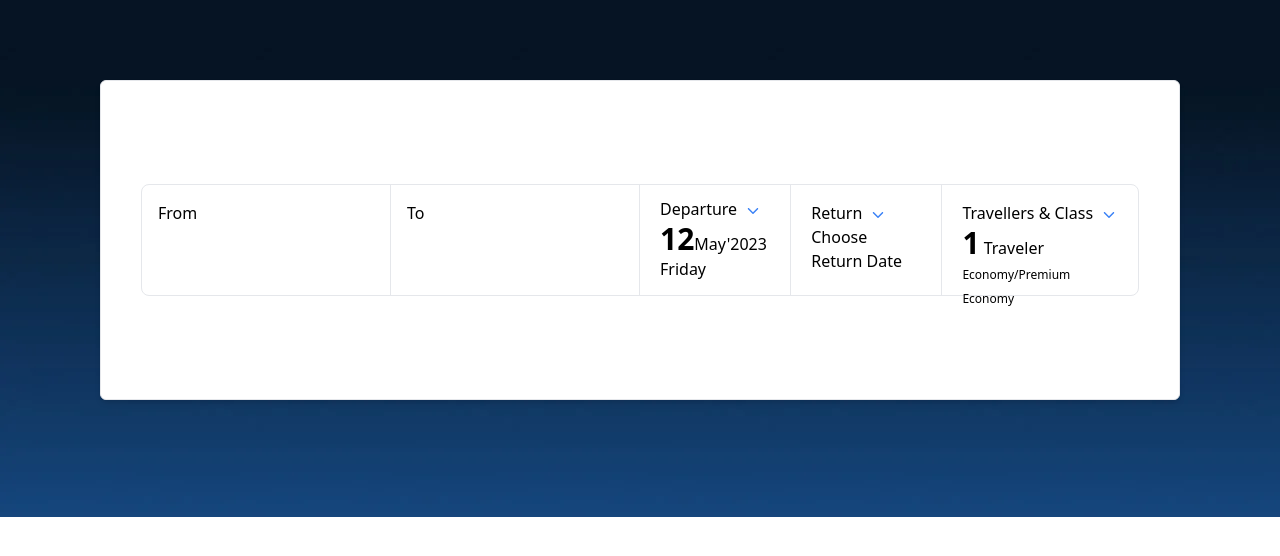
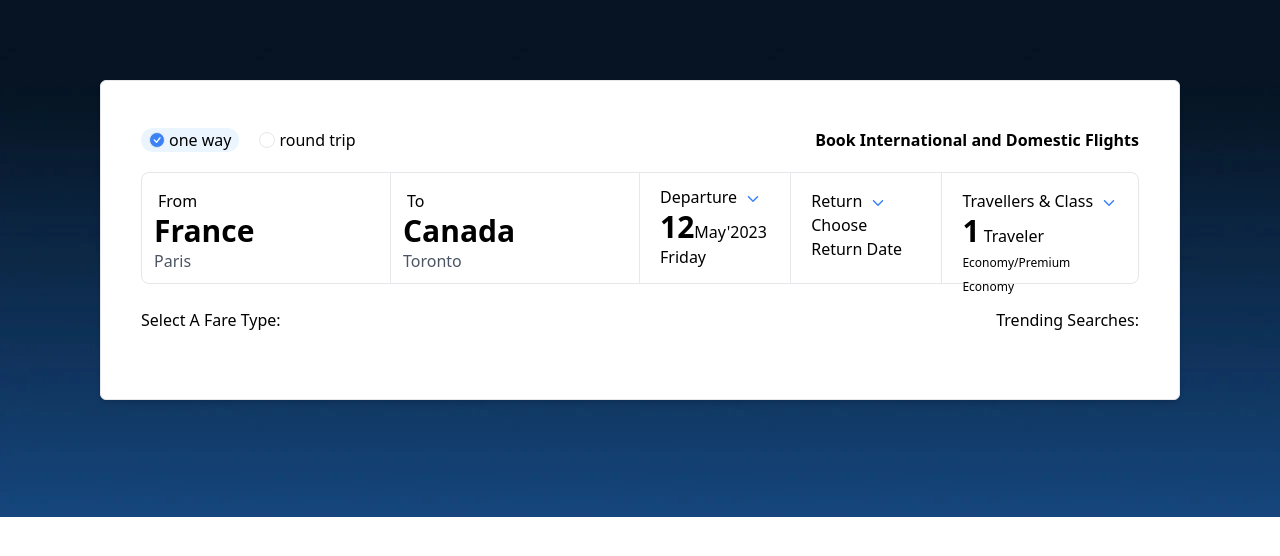
Before and after one commit to info-mdshakeeb/make-my-trip-test, a React (Vite) app: page / in a window 1280 px wide. Shown: the top 556 px of the page. Built offline with nearby package versions, Linux system fonts and the light colour scheme.

Commit message:
added categories

```diff
--- a/src/App.jsx
+++ b/src/App.jsx
@@ -2,12 +2,13 @@ import { IoIosArrowDown } from "react-icons/io";
 import formLocation from '../public/formLocation.json';
 import toLocation from '../public/toLocation.json';
 import Calendar from './Components/Calendar';
+import Categories from "./Components/Categories";
 import Search from './Components/Search';
 import Traveler from './Components/Traveler';
 import { useRoot } from "./Context/Root";
 
 function App() {
-  const { selectDepartureDate, showSearchForm, setShowSearchForm, showSearchTo, setShowSearchTo, departure, setDeparture, returnDate, setReturnDate, selectReturnDate, showTraveler, setShowTraveler, totalTraveler, ticketClass, adultsTraveler, infantsTraveler, locationForm, locationTo } = useRoot()
+  const { selectDepartureDate, showSearchForm, setShowSearchForm, showSearchTo, setShowSearchTo, departure, setDeparture, returnDate, setReturnDate, selectReturnDate, showTraveler, setShowTraveler, totalTraveler, ticketClass, adultsTraveler, infantsTraveler, locationForm, locationTo, showWithCategories, setActive, setShowWithCategories } = useRoot()
 
   const headFunction = () => {
     setShowSearchForm(false)
@@ -47,6 +48,8 @@ function App() {
     setDeparture(false)
     setShowSearchTo(false)
     setShowTraveler(false)
+    setActive("round trip")
+    setShowWithCategories(true)
   }
   const handleTraveler = (e) => {
     e.stopPropagation()
@@ -56,11 +59,13 @@ function App() {
     setShowSearchTo(false)
     setShowTraveler(true)
   }
+
   return (
     <div className="h-screen bg-white" onClick={headFunction}>
       <div className='bg-[url(./assets/download.webp)] object-fill bg-no-repeat h-[550px] p-10' >
         <div className=" container  mx-auto px-[60px] py-[40px]" >
-          <div className="h-80 bg-white  border rounded-md shadow-md flex items-center px-10">
+          <div className="h-80 bg-white  border rounded-md shadow-md flex flex-col items-center justify-center px-10">
+            <Categories />
             <div className="h-28 w-full rounded-lg border flex ">
               <div className="w-1/2 flex">
                 <div className={`w-1/2 border-r pt-4 cursor-pointer hover:bg-[#eaf5ff] transition duration-400 ease-in-out  ${showSearchForm ? "bg-[#eaf5ff] " : undefined}`} onClick={handleForm}>
@@ -101,7 +106,7 @@ function App() {
                   <div className="">Return
                     <IoIosArrowDown className="inline-block ml-2 text-blue-500" />
                   </div>
-                  {selectReturnDate ? <p><span className="text-3xl font-bold">
+                  {selectReturnDate && showWithCategories ? <p><span className="text-3xl font-bold">
                     {selectReturnDate.format('DD')}</span>
                     <span>{selectReturnDate.format('MMM')}'</span>
                     <span>{selectReturnDate.format('YYYY')}</span>
@@ -118,8 +123,8 @@ function App() {
                     <span className='text-xs'>{ticketClass} </span>
                   </p>
                   {adultsTraveler < infantsTraveler ?
-                    <div className=" relative top-4">
-                      <p className='text-xs bg-red-300 text-red-700'>Number of infants cannot be more than adults</p>
+                    <div className=" relative top-0">
+                      <p className='text-xs bg-red-300 text-red-700 px-2'>Number of infants cannot be more than adults</p>
                     </div> : null}
                   <div className={`${adultsTraveler < infantsTraveler ? '-mt-[90px]' : '-mt-14'}`}>
                     {showTraveler && (
@@ -128,7 +133,16 @@ function App() {
                 </div>
               </div>
             </div>
+            <div className="flex h-16 mt-6 w-full justify-between">
+              <div className="">
+                <p>Select A Fare Type:</p>
+              </div>
+              <div className="">
+                Trending Searches:
+              </div>
+            </div>
           </div>
+
         </div>
       </div>
     </div>
--- /dev/null
+++ b/src/Components/Categories.jsx
@@ -0,0 +1,38 @@
+import React from 'react';
+import { BsCheck } from "react-icons/bs";
+import { useRoot } from '../Context/Root';
+
+const Categories = () => {
+    const { active, setActive, setShowWithCategories } = useRoot()
+    const categories = ["one way", "round trip"]
+    return (
+        <>
+            <div className="flex justify-between h-16 items-center w-full">
+                <div className='flex gap-3'>
+                    {categories.map((item, i) =>
+                        <div onClick={() => {
+                            setActive(item)
+                            if (item === "one way") {
+                                setShowWithCategories(false)
+                                return
+                            }
+                            setShowWithCategories(true)
+                        }
+                        }
+
+                            className={`flex items-center cursor-pointer  ${active === item ? "bg-[#eaf5ff] " : ""} px-2 rounded-full`} key={i}>
+                            <div className={` ${active === item ? "bg-blue-500  " : ""} gap-3
+                            h-4 w-4 rounded-full border mr-1 flex items-center justify-center `} >
+                                {active === item && <BsCheck className="text-white" />}
+                            </div>
+                            <div className="">{item}</div>
+                        </div>
+                    )}
+                </div>
+                <div className=" font-bold">Book International and Domestic Flights</div>
+            </div>
+        </>
+    );
+};
+
+export default Categories;
--- a/src/Components/Search.jsx
+++ b/src/Components/Search.jsx
@@ -6,7 +6,7 @@ import { useRoot } from '../Context/Root';
 const Search = ({ type, data }) => {
     const { setLocationForm, setLocationTo, setShowSearchForm, setShowSearchTo } = useRoot()
     //load limited data from json file
-    const limitedData = data.slice(0, 5);
+    const limitedData = data.slice(0, 6);
     // implement search functionality
     const [search, setSearch] = useState("");
     const [searchData, setSearchData] = useState([]);
@@ -22,8 +22,8 @@ const Search = ({ type, data }) => {
         e.stopPropagation(); setShowSearchForm(false); setShowSearchTo(false)
     }
     return (
-        <div className='h-60 shadow-md w-[340px] bg-white overflow-y-scroll mt-3 rounded-md z-30 relative'>
-            <form className="mb-5 sticky top-0">
+        <div className='h-60 shadow-md w-[340px] bg-white overflow-y-scroll  rounded-md z-30 relative -mt-14'>
+            <form className="mb-1 sticky top-0">
                 <input
                     onChange={(e) => setSearch(e.target.value)}
                     type="text" placeholder="Search" className=" p-3 rounded-md border  w-full" />
@@ -40,7 +40,7 @@ const Search = ({ type, data }) => {
                                     }
                                     else if (type === "to") { setLocationTo(item) }
                                 }}
-                                className="flex items-center border-b p-1 cursor-pointer hover:bg-[#eaf5ff] transition duration-400 ease-in-out text-sm">
+                                className="flex items-center border-b py-1  cursor-pointer hover:bg-[#eaf5ff] transition duration-400 ease-in-out text-sm pl-5">
                                 <RiFlightTakeoffFill className="text-2xl mr-5" />
                                 <div className="flex justify-between w-full items-center">
                                     <div className="flex flex-col">
@@ -53,11 +53,10 @@ const Search = ({ type, data }) => {
                                 </div>
                             </div>
                         </div>
-
                     ))
                 }
             </div> : <div className="flex justify-center items-center h-20">
-                no data found
+                no country found
             </div>
             }
         </div>
--- a/src/Context/Root.jsx
+++ b/src/Context/Root.jsx
@@ -4,9 +4,21 @@ export const root = createContext();
 const Root = ({ children }) => {
 
     // form start
-    const [locationForm, setLocationForm] = useState({})
-    const [locationTo, setLocationTo] = useState({})
+    const [locationForm, setLocationForm] = useState({
+        "countryName": "France",
+        "airportLocation": "Paris",
+        "sortForm": "FRA"
+    })
+    const [locationTo, setLocationTo] = useState({
+        "countryName": "Canada",
+        "airportLocation": "Toronto",
+        "sortForm": "CAN"
+    })
 
+
+    // categories
+    const [active, setActive] = useState("one way")
+    const [showWithCategories, setShowWithCategories] = useState(false)
 
     //Calendar state
     //date picker
@@ -35,7 +47,9 @@ const Root = ({ children }) => {
 
     //totalTraveler
     const [selectDepartureDate, setSelectDepartureDate] = useState(currentDate);
-    const [selectReturnDate, setSelectReturnDate] = useState(false);
+    // return data must be after departure Date
+    const [selectReturnDate, setSelectReturnDate] = useState(currentDate.add(1, 'day'));
+
     const [departure, setDeparture] = useState(false)
 
     //child error :
@@ -50,7 +64,7 @@ const Root = ({ children }) => {
 
     const value = {
         today, setToday, selectDepartureDate, setSelectDepartureDate, showSearchForm, setShowSearchForm, showSearchTo, setShowSearchTo, departure, setDeparture, returnDate, setReturnDate, selectReturnDate, setSelectReturnDate, showTraveler, setShowTraveler, totalTraveler, setTotalTraveler, handelTotalTravel, adultsTravelerExtra, setAdultsTravelerExtra, adultsTraveler, setAdultsTraveler, childrenTravelerExtra, setChildrenTravelerExtra, childrenTraveler, setChildrenTraveler, infantsTravelerExtra, setInfantsTravelerExtra, infantsTraveler, setInfantsTraveler, ticketClass, setTicketClass,
-        childError, setChildError, locationForm, setLocationForm, locationTo, setLocationTo
+        childError, setChildError, locationForm, setLocationForm, locationTo, setLocationTo, active, setActive, showWithCategories, setShowWithCategories
     }
     return (
         <root.Provider value={value}>
```
